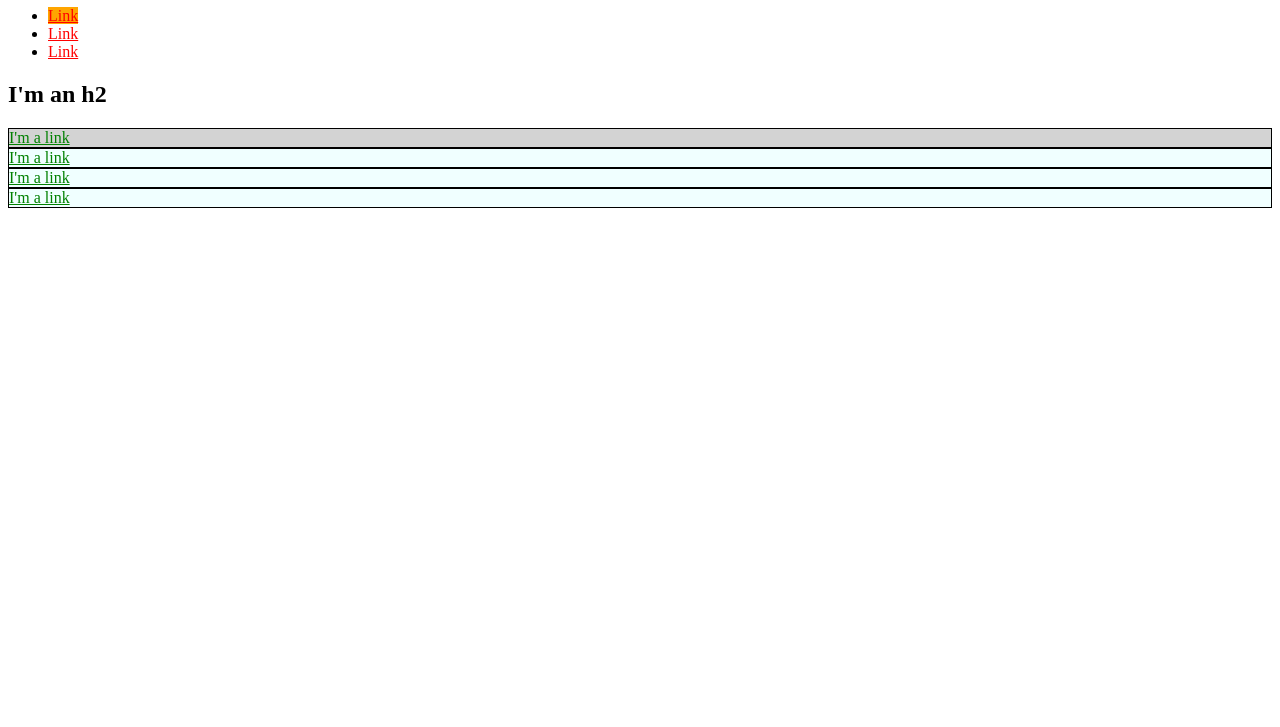
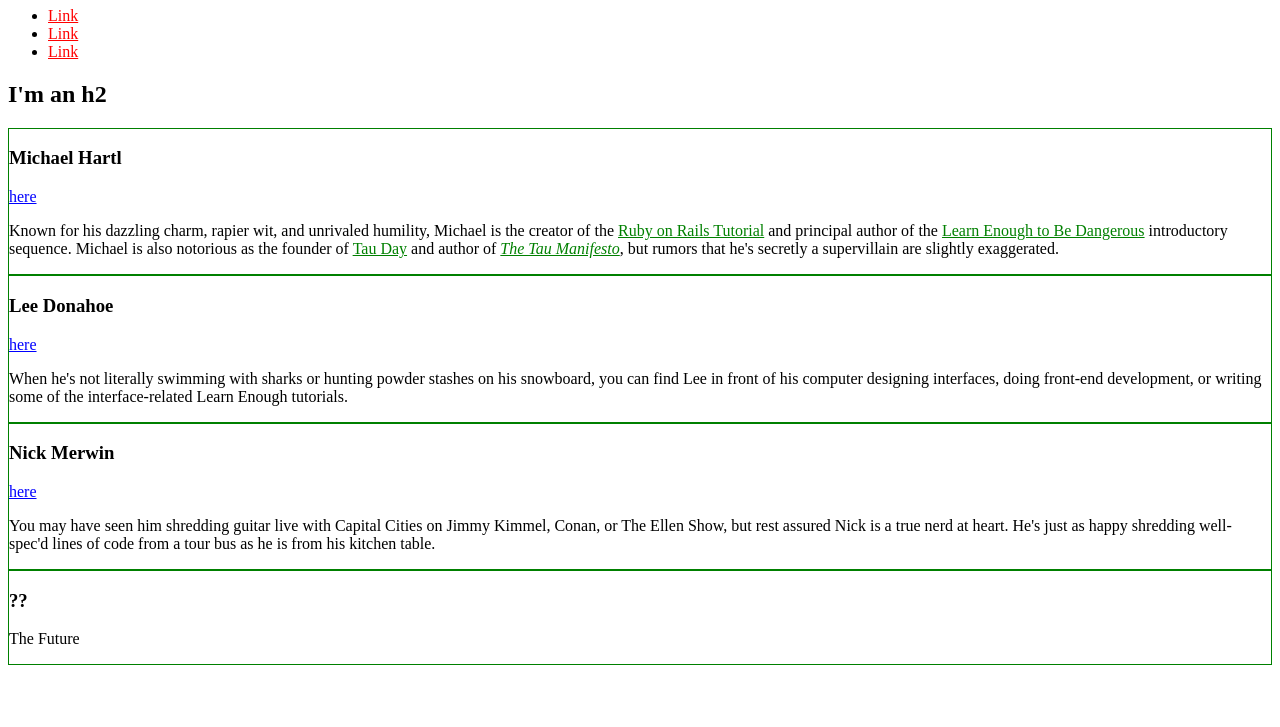
Before and after one commit to simgon/simgon.github.io.learn, a plain HTML site: page index.html in a window 1280 px wide. Shown: the part 73-800 px from the top of the page. Drawn offline with Linux system fonts and the light colour scheme.

Commit message:
finish chapter 2

```diff
--- a/index.html
+++ b/index.html
@@ -4,31 +4,34 @@
     <title>Test Page: Don't Panic</title>
     <meta charset="utf-8">
     <style>
+      /* グローバルスタイル */
       a {
         color: red;
       }
-      #exec-bio {
-        background-color: lightgray;
+
+      div.bio-box {
+        border: 1px solid green
       }
-      #orange {
-        background-color: orange;
+
+      /* SNSスタイル */
+      .social-link {
+        color: blue;
       }
+
+      /* バイオグラフィースタイル */
       .bio-box {
         border: 1px solid black;
       }
-      .bio-box a {
+      .bio-copy a {
         color: green;
-      }
-      .azure {
-        background-color: azure;
       }
     </style>
   </head>
   <body>
-    <h1>I'm an h1</h1>
+    <h1 class="social-link">I'm an h1</h1>
     <ul>
       <li>
-        <a id="orange" href="https://example.com/">Link</a>
+        <a href="https://example.com/">Link</a>
       </li>
       <li>
         <a href="https://example.com/">Link</a>
@@ -38,17 +41,56 @@
       </li>
     </ul>
     <h2>I'm an h2</h2>
-    <div id="exec-bio" class="bio-box azure">
-      <a href="https://example.com/">I'm a link</a>
+    <div class="bio-box">
+      <h3>Michael Hartl</h3>
+      <a href="https://twitter.com/mhartl" class="social-link">here</a>
+      <div class="bio-copy">
+        <p>
+          Known for his dazzling charm, rapier wit, and unrivaled humility,
+          Michael is the creator of the
+          <a href="https://www.railstutorial.org/">Ruby on Rails
+          Tutorial</a> and principal author of the
+          <a href="https://learnenough.com/">
+          Learn Enough to Be Dangerous</a> introductory sequence. Michael
+          is also notorious as the founder of
+          <a href="http://tauday.com/">Tau Day</a> and author of
+          <a href="http://tauday.com/tau-manifesto"><em>The Tau
+          Manifesto</em></a>, but rumors that he's secretly a supervillain
+          are slightly exaggerated.
+        </p>
+      </div>
     </div>
-    <div class="bio-box azure">
-      <a href="https://example.com/">I'm a link</a>
+    <div class="bio-box">
+      <h3>Lee Donahoe</h3>
+      <a href="https://twitter.com/leedonahoe" class="social-link">here</a>
+      <div class="bio-copy">
+        <p>
+          When he's not literally swimming with sharks or hunting powder
+          stashes on his snowboard, you can find Lee in front of his computer
+          designing interfaces, doing front-end development, or writing some of
+          the interface-related Learn Enough tutorials.
+        </p>
+      </div>
     </div>
-    <div class="bio-box azure">
-      <a href="https://example.com/">I'm a link</a>
+    <div class="bio-box">
+      <h3>Nick Merwin</h3>
+      <a href="https://twitter.com/nickmerwin" class="social-link">here</a>
+      <div class="bio-copy">
+        <p>
+          You may have seen him shredding guitar live with Capital Cities on
+          Jimmy Kimmel, Conan, or The Ellen Show, but rest assured Nick is a
+          true nerd at heart. He's just as happy shredding well-spec'd lines
+          of code from a tour bus as he is from his kitchen table.
+        </p>
+      </div>
     </div>
-    <div class="bio-box azure">
-      <a href="https://example.com/">I'm a link</a>
+    <div class="bio-box">
+      <h3>??</h3>
+      <div class="bio-copy">
+        <p>
+          The Future
+        </p>
+      </div>
     </div>
   </body>
 </html>
```
